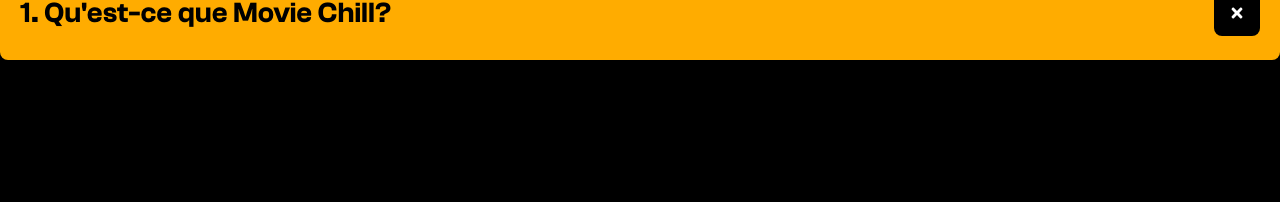
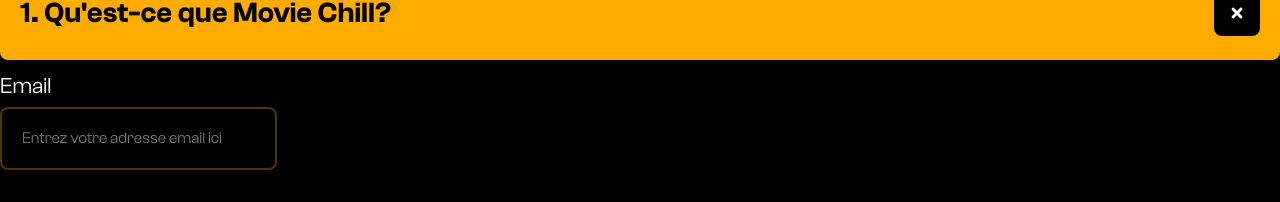
Before and after one commit to Bope142/movie-chill, a Next.js app: page / in a window 1280 px wide. Shown: the part 1184-1386 px from the top of the page. Before the commit the page ends 1244 px from the top, so only its background shows below. Built offline with nearby package versions, Linux system fonts and the light colour scheme.

Commit message:
add inputForm component

```diff
--- /dev/null
+++ b/components/form/form.tsx
@@ -0,0 +1,97 @@
+"use client";
+import React, { useEffect, useState } from "react";
+import "./style.scss";
+
+type TypePropsInputBoxForm = {
+  label: string;
+  placeholder: string;
+  typeInput: string;
+  nameInput: string;
+  required?: boolean;
+  onValidityChange?: (isValid: boolean) => void;
+};
+
+export function InputBoxForm({
+  label,
+  placeholder,
+  typeInput,
+  nameInput,
+  required,
+  onValidityChange,
+}: TypePropsInputBoxForm) {
+  const [errorMessage, setErrorMessage] = useState("");
+  const [showErrorMessage, setShowErrorMessage] = useState(false);
+  const [isValid, setIsValid] = useState(false); // État pour suivre la validité du champ
+
+  useEffect(() => {
+    switch (typeInput) {
+      case "email":
+        setErrorMessage("Veuillez saisir une adresse e-mail valide");
+        break;
+      case "password":
+        setErrorMessage("Le mot de passe doit contenir au moins 4 caractères");
+        break;
+      case "text":
+        setErrorMessage("Ce champ doit contenir au moins 4 caractères");
+        break;
+    }
+    // eslint-disable-next-line react-hooks/exhaustive-deps
+  }, []);
+
+  const validateInput = (inputValue: string) => {
+    let valid = true;
+    if (required) {
+      valid = !!inputValue.trim();
+    }
+
+    if (typeInput === "email") {
+      const emailRegex = /^[^\s@]+@[^\s@]+\.[^\s@]+$/;
+      valid = emailRegex.test(inputValue);
+    }
+
+    if (typeInput === "password") {
+      valid = inputValue.length >= 4;
+    }
+
+    if (typeInput === "text") {
+      valid = inputValue.length >= 4;
+    }
+    console.log("text ", valid);
+    setIsValid(valid);
+    //onValidityChange(valid);
+    return valid;
+  };
+
+  const handleInputChange = (event: React.ChangeEvent<HTMLInputElement>) => {
+    const inputValue = event.target.value;
+    setShowErrorMessage(false);
+    validateInput(inputValue);
+  };
+
+  const handleInputBlur = (event: React.FocusEvent<HTMLInputElement>) => {
+    const inputValue = event.target.value;
+    setShowErrorMessage(!validateInput(inputValue));
+  };
+
+  return (
+    <div className="box-form">
+      <div className={`input_box_form ${showErrorMessage && "invalid-data"}`}>
+        <label htmlFor={nameInput}>{label}</label>
+        <input
+          type={typeInput}
+          className="input__form__box"
+          placeholder={placeholder}
+          name={nameInput}
+          id={nameInput}
+          required={required ? true : undefined}
+          onChange={handleInputChange}
+          onBlur={handleInputBlur}
+        />
+      </div>
+
+      <span className={`error-message ${showErrorMessage && "show-error-msg"}`}>
+        {errorMessage}
+      </span>
+    </div>
+  );
+}
--- /dev/null
+++ b/components/form/style.scss
@@ -0,0 +1,64 @@
+@import "../../public/style/variable.scss";
+
+.box-form {
+  display: flex;
+  flex-direction: column;
+  row-gap: 5px;
+}
+.input_box_form {
+  display: flex;
+  flex-direction: column;
+  row-gap: 10px;
+  transition: all 0.3s linear;
+
+  & label {
+    font-family: $fontRegular;
+    opacity: 1;
+    font-size: 1.4rem;
+    color: $colorNeutral2;
+  }
+  & .input__form__box {
+    outline: none;
+    border: none;
+    font-family: $fontRegular;
+    font-size: 1rem;
+    opacity: 1;
+    padding: 20px;
+    background-color: $colorNeutral1;
+    border-radius: 0.5rem;
+    border: 2px solid #ffaa004f;
+    transition: all 0.3s linear;
+    box-shadow: 0 0 2px 5px #ffaa0000;
+    color: $colorNeutral2;
+    &:focus {
+      border: 2px solid #ffaa00c7;
+      box-shadow: 0 0 2px 5px #ffaa0038;
+    }
+  }
+}
+
+.input_box_form:has(:user-invalid) {
+  & .input__form__box {
+    border: 1px solid #ff3c38 !important;
+    box-shadow: 0 0 2px 5px #ff3b3849;
+  }
+}
+.invalid-data {
+  & .input__form__box {
+    border: 1px solid #ff3c38 !important;
+    box-shadow: 0 0 2px 5px #ff3b3849;
+  }
+}
+.error-message {
+  font-family: $fontRegular;
+  color: #ff3c38;
+  font-size: 0.9rem;
+  padding: 5px 20px;
+  opacity: 0;
+  transition: all 0.3s linear;
+  line-height: 1.2rem;
+}
+
+.show-error-msg {
+  opacity: 1;
+}
--- a/components/header/header.tsx
+++ b/components/header/header.tsx
@@ -12,6 +12,7 @@
   CardMovie,
   CardMovieFavorite,
 } from "../card/card";
+import { InputBoxForm } from "../form/form";
 
 const HeaderProfilUser = () => {
   return (
@@ -84,6 +85,13 @@
         title="1. Qu'est-ce que Movie Chill?"
         response="Movie Chill est une plateforme en ligne dédiée à la découverte, au partage et à la sauvegarde de films et de séries. Notre objectif est de fournir une expérience de divertissement cinématographique enrichissante en mettant à disposition une vaste collection de contenus, ainsi qu'en encourageant l'interaction sociale entre les utilisateurs."
       />
+      <InputBoxForm
+        label="Email"
+        placeholder="Entrez votre adresse email ici"
+        typeInput="email"
+        nameInput="emailUser"
+        required={true}
+      />
     </div>
   );
 };
```
